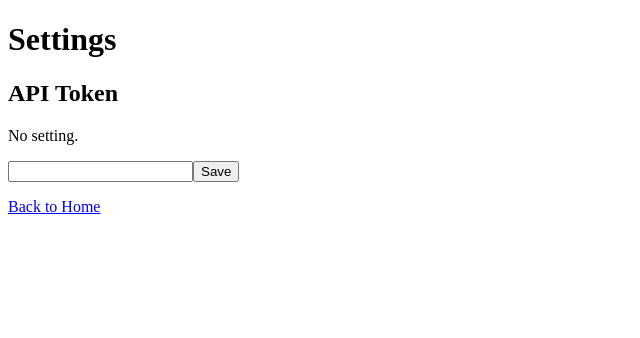
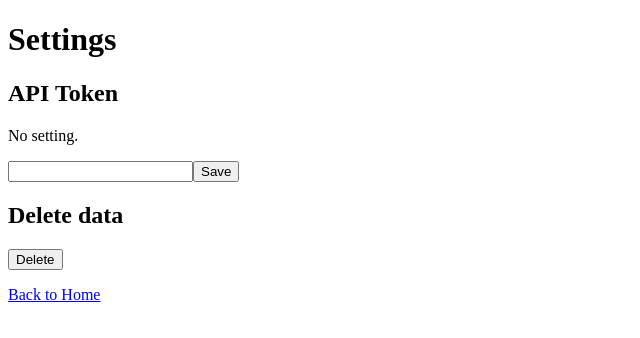
Before and after one commit to chikuwa111/toggl-client, a Next.js app: page /settings in a window 1280 px wide. Shown: the top 338 px of the page, without its empty margins (0-640 px from the left). Built offline with nearby package versions, Linux system fonts and the light colour scheme.

Commit message:
feat: Add delete button

```diff
--- a/src/pages/settings.tsx
+++ b/src/pages/settings.tsx
@@ -2,7 +2,7 @@ import Link from "next/link";
 import { useState, FormEvent, useCallback } from "react";
 import { getCurrentTimeEntry } from "@/lib/toggl-api";
 import { usePromise } from "@/lib/usePromise";
-import { updateAPIToken } from "@/store/action";
+import { updateAPIToken, clearState } from "@/store/action";
 import { useStoreState, useDispatch } from "@/store/context";
 
 export default function Settings() {
@@ -33,6 +33,13 @@ export default function Settings() {
     [apiTokenInput]
   );
 
+  const onClickDelete = () => {
+    const ok = window.confirm("Are you sure?");
+    if (ok) {
+      dispatch(clearState());
+    }
+  };
+
   return (
     <>
       <h1>Settings</h1>
@@ -62,6 +69,10 @@ export default function Settings() {
           )
         )}
       </div>
+      <div>
+        <h2>Delete data</h2>
+        <button onClick={onClickDelete}>Delete</button>
+      </div>
       <p>
         <Link href="/">
           <a>Back to Home</a>
```
